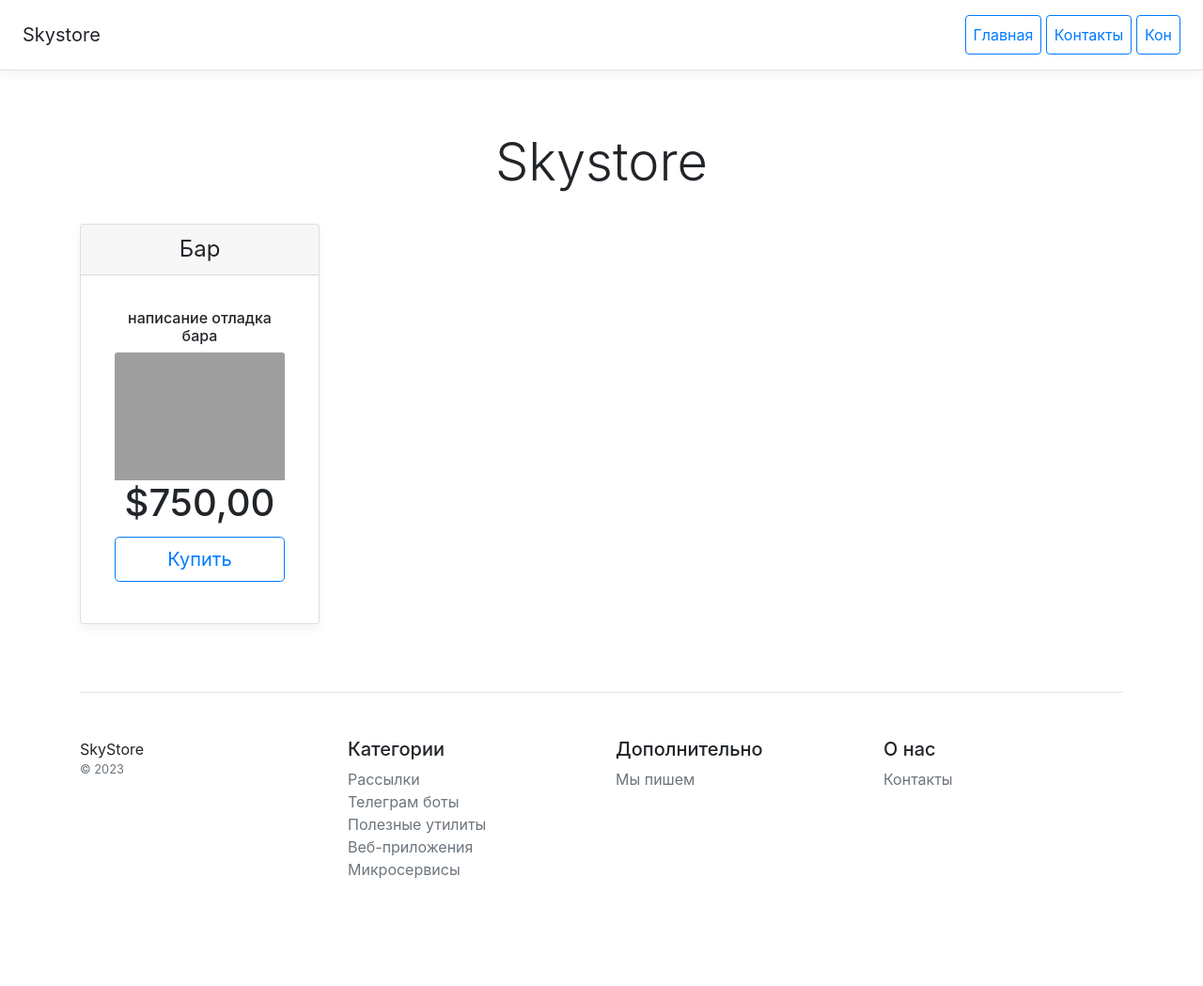
After one commit to whitenesss/django_dz_19.2, a Django app: page /product/7 in a window 1280 px wide. The commit adds this page. Shown: the whole page at 94% size. Run offline with Django 5.2, Linux system fonts and the light colour scheme; data comes from the database, SQL or seed files in the repository; some libraries are stand-ins or nearby versions; grey boxes are pictures that could not be loaded.

Commit message:
dz 20.2 fix

```diff
--- a/catalog/templates/catalog/base.html
+++ b/catalog/templates/catalog/base.html
@@ -1,21 +1,9 @@
 {% load static %}
 <!doctype html>
 <html lang="ru">
-<head>
-    <meta charset="utf-8">
-    <meta name="viewport" content="width=device-width, initial-scale=1">
-    <title>Skystore</title>
-    <link href="{% static 'css/bootstrap.min.css' %}" rel="stylesheet">
-    <link href="{% static 'css/album.css' %}" rel="stylesheet">
-</head>
-<body>
-<div class="d-flex flex-column flex-md-row align-items-center p-3 px-md-4 mb-3 bg-white border-bottom box-shadow">
-    <h5 class="my-0 mr-md-auto font-weight-normal">Skystore</h5>
-    <nav class="ms-5">
-        <a class="p-2 btn btn-outline-primary" href="/">Каталог</a>
-        <a class="p-2 btn btn-outline-primary" href="contact/">Контакты</a>
-    </nav>
-</div>
+
+{% include 'catalog/includes/inc_menu.html' %}
+
 
 <div class="pricing-header px-3 py-3 pt-md-5 pb-md-4 mx-auto text-center">
     <h1 class="display-4">Skystore</h1>
--- a/catalog/templates/catalog/home.html
+++ b/catalog/templates/catalog/home.html
@@ -17,10 +17,11 @@
 
                     <h4>
                         <li>{{ product.name }}</li>
+                        <h6>{{ product.description|slice:":100" }}{% if product.description|length > 100 %}...{% endif %}</h6>
                     </h4>
                     <img class="card-img-top" src="{% mymedia product.image %}" alt="Product Image">
                     <h1 class="card-title pricing-card-title">${{ product.price }}</h1>
-                                <button type="button" class="btn btn-lg btn-block btn-outline-primary">Купить</button>
+                    <a class="btn btn-lg btn-block btn-outline-primary" href="{% url 'catalog:product' product.pk %}">Купить</a>
                 </li>
                 {% endfor %}
                 {% endwith %}
@@ -30,7 +31,6 @@
 </div>
 {% endfor %}
 {% endblock %}
-
 
 
 <!--    <footer class="pt-4 my-md-5 pt-md-5 border-top">-->
--- /dev/null
+++ b/catalog/templates/catalog/includes/inc_menu.html
@@ -0,0 +1,17 @@
+{% load static %}
+<head>
+    <meta charset="utf-8">
+    <meta name="viewport" content="width=device-width, initial-scale=1">
+    <title>Skystore</title>
+    <link href="{% static 'css/bootstrap.min.css' %}" rel="stylesheet">
+    <link href="{% static 'css/album.css' %}" rel="stylesheet">
+</head>
+<body>
+<div class="d-flex flex-column flex-md-row align-items-center p-3 px-md-4 mb-3 bg-white border-bottom box-shadow">
+    <h5 class="my-0 mr-md-auto font-weight-normal">Skystore</h5>
+    <nav class="ms-5">
+        <a class="p-2 btn btn-outline-primary" href="/">Главная</a>
+        <a class="p-2 btn btn-outline-primary" href="contact/">Контакты</a>
+        <a class="p-2 btn btn-outline-primary" href="contact/">Кон</a>
+    </nav>
+</div>
--- /dev/null
+++ b/catalog/templates/catalog/product_list.html
@@ -0,0 +1,23 @@
+{% extends "catalog/base.html" %}
+{% load static custom_tags %}
+{% load something %}
+
+{% block content %}
+<div class="col-3">
+    <div class="card mb-4 box-shadow">
+        <div class="card-header">
+            <h4 class="my-0 font-weight-normal">{{ product.name }}</h4>
+        </div>
+        <div class="card-body">
+            <ul class="list-unstyled mt-3 mb-4 text-start m-3">
+                <li>
+                    <h6>{{ product.description|slice:":100" }}{% if product.description|length > 100 %}...{% endif %}</h6>
+                    <img class="card-img-top" src="{% mymedia product.image %}" alt="Product Image">
+                    <h1 class="card-title pricing-card-title">${{ product.price }}</h1>
+                    <button type="button" class="btn btn-lg btn-block btn-outline-primary">Купить</button>
+                </li>
+            </ul>
+        </div>
+    </div>
+</div>
+{% endblock %}
--- a/catalog/urls.py
+++ b/catalog/urls.py
@@ -1,10 +1,12 @@
 from django.urls import path
 from catalog.apps import CatalogConfig
 from catalog.views import home
-from catalog.views import contact
+from catalog.views import contact, product_list
 
 app_name = CatalogConfig.name
 
 urlpatterns = [
     path("", home, name="index"),
-    path("contact/", contact, name="contact")]
+    path("contact/", contact, name="contact"),
+    path("product/<int:pk>", product_list, name="product")
+]
--- a/catalog/views.py
+++ b/catalog/views.py
@@ -1,4 +1,4 @@
-from django.shortcuts import render
+from django.shortcuts import render, get_object_or_404
 
 from catalog.models import Category, Product
 
@@ -17,3 +17,8 @@ def home(request):
 
 def contact(request):
     return render(request, "catalog/contacts.html")
+
+def product_list(request, pk):
+    product = get_object_or_404(Product, pk=pk)
+    context = {'product': product}
+    return render(request, "catalog/product_list.html", context)
```
Lines whose indentation alone changed are shown as unchanged.
